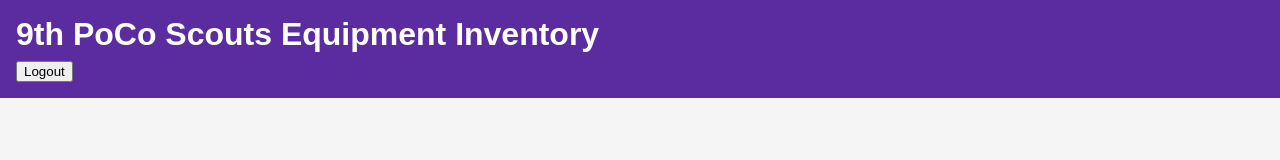
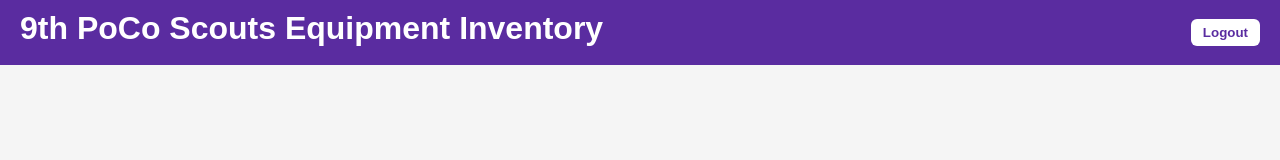
Before and after one commit to scouter-g/9thPocoScouts, a plain HTML site: page index.html in a window 1280 px wide. Drawn offline with Linux system fonts and the light colour scheme; no server answers.

Commit message:
another update for header logout.

```diff
--- a/index.html
+++ b/index.html
@@ -17,7 +17,6 @@
     </div>
 
     <div class="header-right">
-      <span id="userDisplay"></span>
       <button id="logoutBtn" onclick="logout()">Logout</button>
     </div>
   </header>
--- a/styles.css
+++ b/styles.css
@@ -354,3 +354,31 @@ h2 {
   object-fit: cover;
   display: block;     /* keeps layout tidy */
 }
+.header {
+  display: flex;
+  justify-content: space-between;
+  align-items: center;
+  background: #5a2ca0;
+  color: white;
+  padding: 10px 20px;
+}
+
+.header-right {
+  display: flex;
+  align-items: center;
+  gap: 15px;
+}
+
+#logoutBtn {
+  background: #ffffff;
+  color: #5a2ca0;
+  border: none;
+  padding: 6px 12px;
+  border-radius: 6px;
+  font-weight: bold;
+  cursor: pointer;
+}
+
+#logoutBtn:hover {
+  background: #e6e6e6;
+}
```
